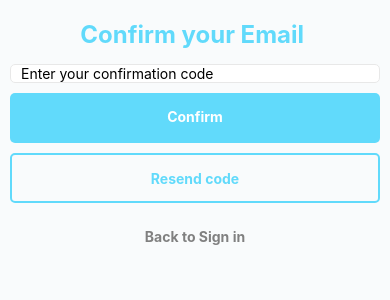
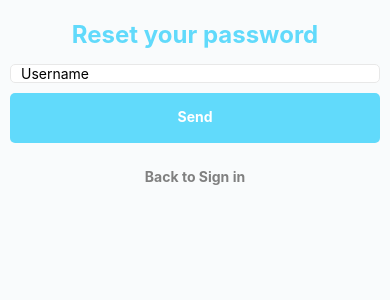
Before and after one commit to aalvag/authentication, a React Native app: screen / in a window 390 px wide. Shown: the top 300 px of the page. Built offline with nearby package versions, Linux system fonts and the light colour scheme.

Commit message:
add forgot password screen ui

```diff
--- a/App.js
+++ b/App.js
@@ -12,13 +12,15 @@
 import ConfirmEmailScreen from './src/screens/ConfirmEmailScreen';
 import SignInScreen from './src/screens/SignInScreen';
 import SignUpScreen from './src/screens/SignUpScreen';
+import ForgotPasswordScreen from './src/screens/ForgotPasswordScreen';
 
 const App = () => {
   return (
     <SafeAreaView style={styles.root}>
       {/* <SignUpScreen /> */}
       {/* <SignInScreen /> */}
-      <ConfirmEmailScreen />
+      {/* <ConfirmEmailScreen /> */}
+      <ForgotPasswordScreen />
     </SafeAreaView>
   );
 };
--- /dev/null
+++ b/src/screens/ForgotPasswordScreen/ForgotPasswordScreen.js
@@ -0,0 +1,60 @@
+import React from 'react';
+import {View, Text, StyleSheet, ScrollView} from 'react-native';
+
+import CustomInput from '../../components/CustomInput';
+import CustomButton from '../../components/CustomButton';
+
+const ForgotPasswordScreen = () => {
+  const [username, setusername] = React.useState('');
+
+  const onSend = () => {
+    console.warn('Send');
+  };
+
+  const onSignIn = () => {
+    console.warn('Sign in');
+  };
+
+  return (
+    <ScrollView showsVerticalScrollIndicator={false}>
+      <View style={styles.root}>
+        <Text style={styles.title}>Reset your password</Text>
+        <CustomInput
+          placeholder="Username"
+          value={username}
+          setValue={setusername}
+        />
+        <CustomButton text="Send" onPress={onSend} />
+        <CustomButton
+          text="Back to Sign in"
+          onPress={onSignIn}
+          type="terciary"
+        />
+      </View>
+    </ScrollView>
+  );
+};
+
+export default ForgotPasswordScreen;
+
+const styles = StyleSheet.create({
+  root: {
+    alignItems: 'center',
+    padding: 10,
+  },
+  title: {
+    fontSize: 24,
+    fontWeight: 'bold',
+    marginBottom: 10,
+    color: '#61DAFB',
+    margin: 10,
+  },
+  text: {
+    fontSize: 14,
+    marginVertical: 10,
+    color: '#828282',
+  },
+  link: {
+    color: '#61DAFB',
+  },
+});
--- /dev/null
+++ b/src/screens/ForgotPasswordScreen/index.js
@@ -0,0 +1 @@
+export {default} from './ForgotPasswordScreen';
```
